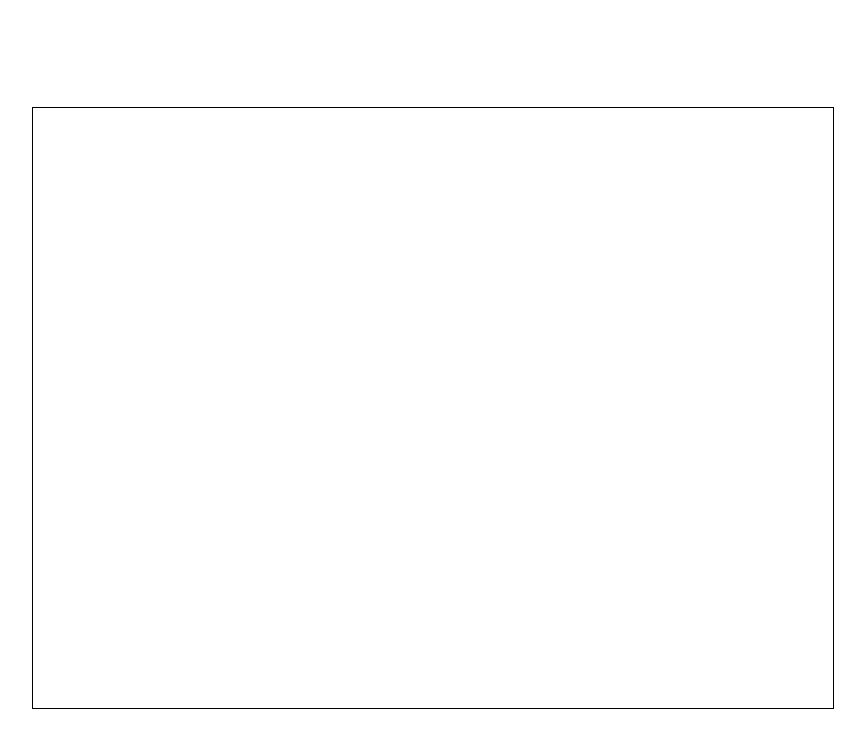
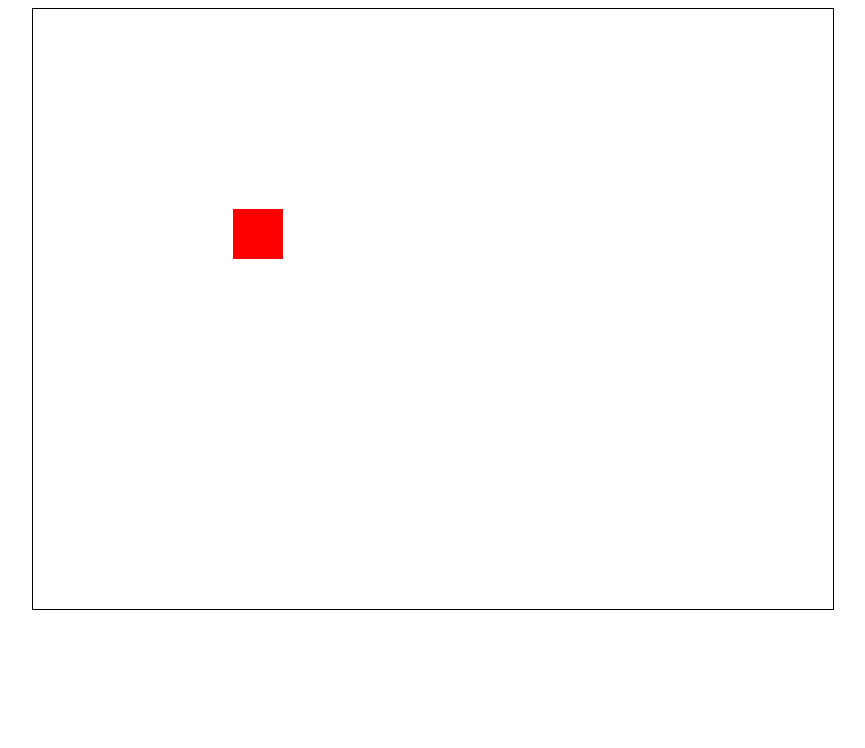
Before and after one commit to Wlczak/go-tanks, a website with bundled scripts: page game/index.html in a window 1280 px wide. Shown: the whole page, without its empty margins (207-1072 px from the left). Built offline with nearby package versions, Linux system fonts and the light colour scheme.

Commit message:
working user controlls + basic player object

```diff
--- a/game/index.html
+++ b/game/index.html
@@ -9,7 +9,7 @@
 </head>
 
 <body>
-    <div style="display: flex; justify-content: center; align-items: center; height: 100vh;">
+    <div style="display: flex; justify-content: center; align-items: center;">
         <canvas id="test" width="800" height="600" style="border: 1px solid black;">
         </canvas>
     </div>
--- /dev/null
+++ b/game/src/controlls.ts
@@ -0,0 +1,69 @@
+export class Controlls {
+    public up: boolean = false;
+    public down: boolean = false;
+    public left: boolean = false;
+    public right: boolean = false;
+
+    private debug: boolean = false;
+    constructor() {
+        this.setupControlls();
+    }
+
+    private setupControlls() {
+        // up
+        document.addEventListener("keyup", (event) => {
+            if (event.key === "ArrowUp") {
+                this.up = false;
+                console.log("up off");
+            }
+        });
+        document.addEventListener("keydown", (event) => {
+            if (event.key === "ArrowUp") {
+                this.up = true;
+                console.log("up on");
+            }
+        });
+
+        // down
+        document.addEventListener("keyup", (event) => {
+            if (event.key === "ArrowDown") {
+                this.down = false;
+                console.log("down off");
+            }
+        });
+        document.addEventListener("keydown", (event) => {
+            if (event.key === "ArrowDown") {
+                this.down = true;
+                console.log("down on");
+            }
+        });
+
+        // left
+        document.addEventListener("keyup", (event) => {
+            if (event.key === "ArrowLeft") {
+                this.left = false;
+                console.log("left off");
+            }
+        });
+        document.addEventListener("keydown", (event) => {
+            if (event.key === "ArrowLeft") {
+                this.left = true;
+                console.log("left on");
+            }
+        });
+
+        // right
+        document.addEventListener("keyup", (event) => {
+            if (event.key === "ArrowRight") {
+                this.right = false;
+                console.log("right off");
+            }
+        });
+        document.addEventListener("keydown", (event) => {
+            if (event.key === "ArrowRight") {
+                this.right = true;
+                console.log("right on");
+            }
+        });
+    }
+}
--- a/game/src/main.ts
+++ b/game/src/main.ts
@@ -1,3 +1,8 @@
+import { Controlls } from "./controlls.js";
+import { Player } from "./objects/player.js";
+
+document.addEventListener("DOMContentLoaded", startGame);
+
 function startGame() {
     const canvas = document.getElementById("test") as HTMLCanvasElement;
 
@@ -23,8 +28,14 @@ class Game {
     private accumulator = 0;
     private readonly timestep = 1000 / 60;
 
+    private Player: Player;
+    private Controlls: Controlls;
+
     constructor(ctx: CanvasRenderingContext2D) {
         this.ctx = ctx;
+        this.Player = new Player("1", "Player 1", "red", 200, 200);
+        this.Controlls = new Controlls();
+
         requestAnimationFrame(this.loop.bind(this));
     }
 
@@ -43,10 +54,23 @@ class Game {
     }
 
     private update() {
-        console.log("update");
+        if (this.Controlls.up) {
+            this.Player.y -= 1;
+        }
+        if (this.Controlls.down) {
+            this.Player.y += 1;
+        }
+        if (this.Controlls.left) {
+            this.Player.x -= 1;
+        }
+        if (this.Controlls.right) {
+            this.Player.x += 1;
+        }
     }
 
     private render() {
-        console.log("render");
+        this.ctx.reset();
+        this.ctx.fillStyle = this.Player.color;
+        this.ctx.fillRect(this.Player.x, this.Player.y, 50, 50);
     }
 }
--- a/game/src/objects/player.ts
+++ b/game/src/objects/player.ts
@@ -0,0 +1,15 @@
+export class Player {
+    public id: string;
+    public name: string;
+    public color: string;
+    public x: number;
+    public y: number;
+
+    constructor(id: string, name: string, color: string, x: number, y: number) {
+        this.id = id;
+        this.name = name;
+        this.color = color;
+        this.x = x;
+        this.y = y;
+    }
+}
```
